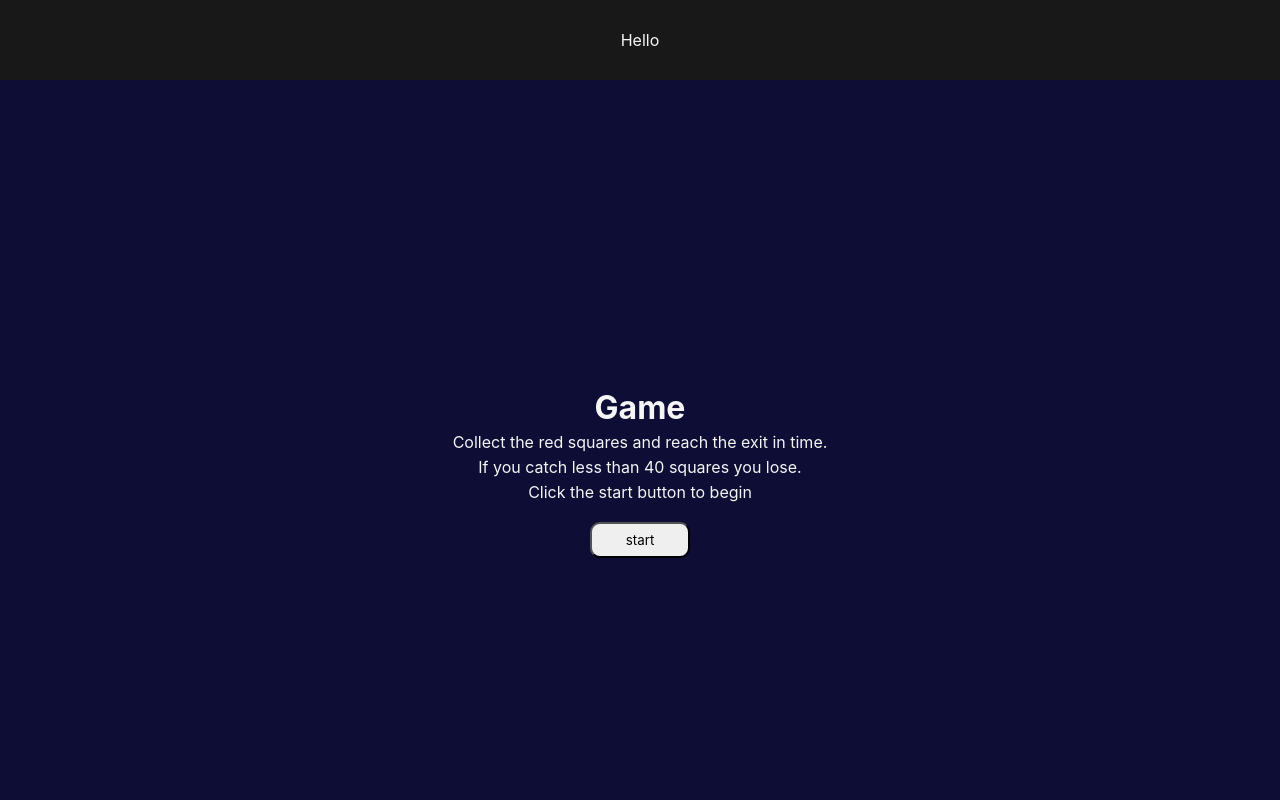
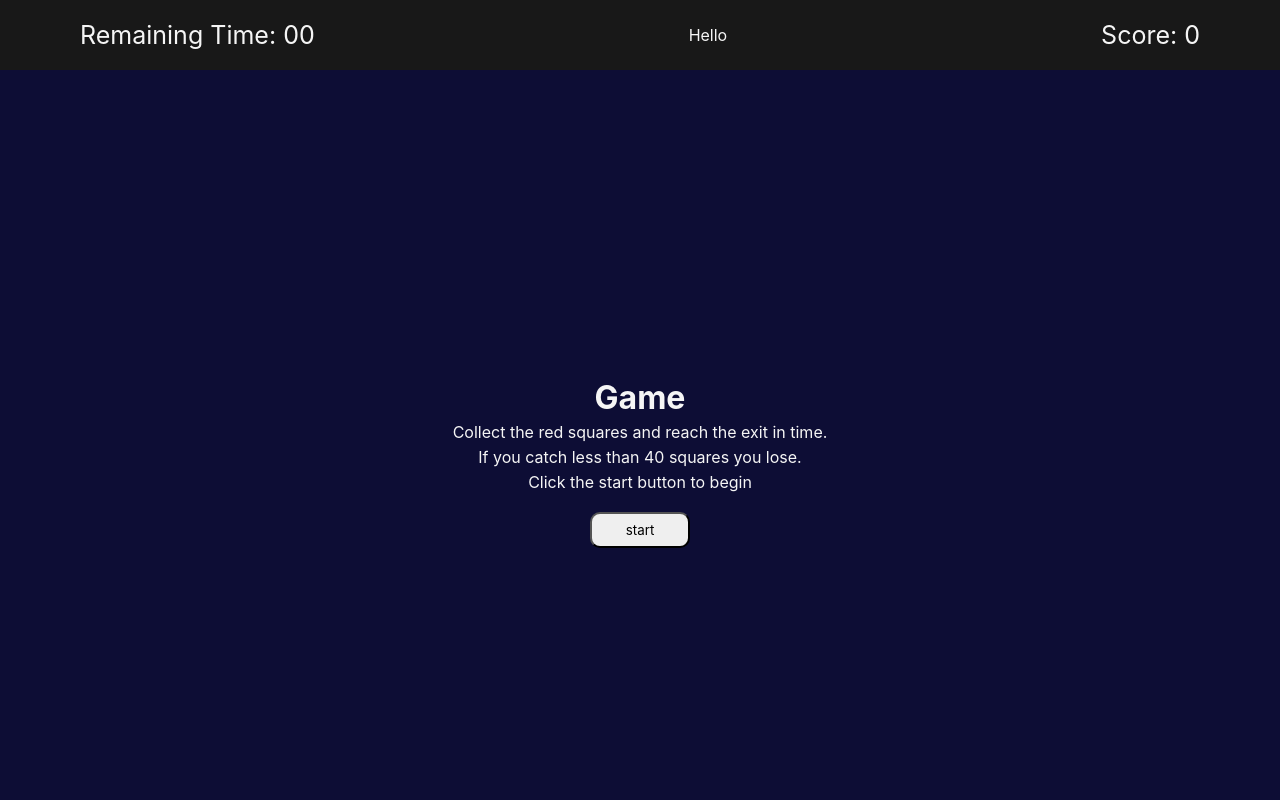
Before and after one commit to skystub/wandering-ghost-game, a website built with Vite: page index.html in a window 1280 px wide. Shown: the top 800 px of the page. Built offline with nearby package versions, Linux system fonts and the light colour scheme; files whose address does not match are found by name.

Commit message:
Changed timer and score location, added code for fog

```diff
--- a/Map.js
+++ b/Map.js
@@ -93,7 +93,6 @@ export class GameMap {
 
                 // Always place floor first
                 if (tile !== 1) {
-                    //this.scene.add.image(posX, posY, 'floor');
                     const floorTile = this.scene.add.image(posX, posY, 'floor');
                     this.floorTiles.add(floorTile);
                 }
@@ -101,11 +100,13 @@ export class GameMap {
                 switch(tile) {
                     case 1: // Wall
                         this.walls.create(posX, posY, 'wall')
-                            .setImmovable(true);
+                            .setImmovable(true)
+                            .setDepth(-1);
                         break;
                     case 2: // Collectible //const fire = ?
                         const fire = this.collectibles.create(posX, posY, 'fire')
-                            .setScale(0.5);
+                            .setScale(0.5)
+                            .setDepth(0);
                         fire.setData('gridX', x); // Store grid position
                         fire.setData('gridY', y);
                         this.totalCollectibles++;
@@ -115,7 +116,7 @@ export class GameMap {
                         // this.totalCollectibles++;
                         // break;
                     case 3: // Exit
-                        this.exitTile = this.scene.add.image(posX, posY, 'exit');
+                        this.exitTile = this.scene.add.image(posX, posY, 'exit').setDepth(0);
                         this.exitPos = { x: x, y: y };
                         break;
                 }
--- a/index.html
+++ b/index.html
@@ -8,7 +8,9 @@
   </head>
   <body>
     <header>
+      <div id="timerDisplay">Remaining Time: 00</div>
       <p>Hello</p>
+      <div id="scoreDisplay">Score: 0</div>
     </header>
     <main>
       <canvas id="gameCanvas"></canvas>
--- a/main.js
+++ b/main.js
@@ -3,9 +3,9 @@ import Phaser from 'phaser'
 import {GameMap} from './map.js'
 import { Player } from './player.js';
 
-const TILE_SIZE = 16;  // Your tile size
-const GRID_WIDTH = 69; // Desired width in tiles
-const GRID_HEIGHT = 34; // Desired height in tiles
+const TILE_SIZE = 16;
+const GRID_WIDTH = 69;
+const GRID_HEIGHT = 34;
 
 const sizes = {
     width: GRID_WIDTH * TILE_SIZE,  // 69 * 16 = 1104 pixels
@@ -35,7 +35,6 @@ class GameScene extends Phaser.Scene{
         this.bgMusic;
         this.emitter;
         this.gameMap;
-        //this.collectibles;
     }
 
     preload(){
@@ -55,7 +54,7 @@ class GameScene extends Phaser.Scene{
         //this.bgMusic.play();
         //this.bgMusic.stop();
 
-        this.add.image(0,0,"bg").setOrigin(0,0).setDepth(-1);
+        this.add.image(0,0,"bg").setOrigin(0,0).setDepth(-2);
 
         this.player = new Player(this, 0, sizes.height - 100);
 
@@ -78,17 +77,22 @@ class GameScene extends Phaser.Scene{
 
         this.cursor = this.input.keyboard.createCursorKeys();
 
-        this.textScore = this.add.text(sizes.width - 120, 10, "Score:0",{
-            font: "25px Arial",
-            fill: "#000000",
-        });
+        // this.textScore = this.add.text(sizes.width - 120, 10, "Score:0",{
+        //     font: "25px Arial",
+        //     fill: "#000000",
+        // });
 
-        this.textTime = this.add.text(10, 10, "Remaining Time: 00",{
-            font: "25px Arial",
-            fill: "#000000",
-        });
+        // this.textTime = this.add.text(10, 10, "Remaining Time: 00",{
+        //     font: "25px Arial",
+        //     fill: "#000000",
+        // });
 
-        this.timedEvent = this.time.delayedCall(50000, this.gameOver,[], this);
+        this.scoreDisplay = document.getElementById('scoreDisplay');
+        this.timerDisplay = document.getElementById('timerDisplay');
+
+        // Initialize the timer event
+        this.timedEvent = this.time.delayedCall(120000, this.gameOver, [], this);
+
 
         this.emitter=this.add.particles(0,0,"money",{
             speed: 100,
@@ -98,11 +102,48 @@ class GameScene extends Phaser.Scene{
             emitting:false
         })
         this.emitter.startFollow(this.player.sprite, this.player.sprite.width/2, this.player.sprite.height/2, true);
+
+        // // Create the dark overlay
+        // const darkness = this.add.graphics();
+        // darkness.fillStyle(0x000000, 0.95); // Black with 0.8 opacity
+        // darkness.fillRect(0, 0, sizes.width, sizes.height);
+        // darkness.setDepth(1); // Above the map but below UI
+
+        // // Create a mask that follows the player
+        // const spotlight = this.make.graphics({
+        //     add: false  // Don't add to display list
+        // });
+
+        // // Function to update the spotlight position
+        // const updateSpotlight = () => {
+        //     spotlight.clear();
+        //     spotlight.fillStyle(0xffffff);
+        //     spotlight.fillCircle(
+        //         this.player.sprite.x,
+        //         this.player.sprite.y,
+        //         100  // Radius of visible area
+        //     );
+        // }
+
+        // // Initial spotlight
+        // updateSpotlight();
+
+        // // Create mask and apply to darkness
+        // const mask = spotlight.createGeometryMask();
+        // mask.invertAlpha = true;
+        // darkness.setMask(mask);
+
+        // // Store references for update
+        // this.darkness = darkness;
+        // this.spotlight = spotlight;
+        // this.updateSpotlight = updateSpotlight;
     }
 
     update(){
         this.remainingTime = this.timedEvent.getRemainingSeconds();
-        this.textTime.setText(`Remaining Time: ${Math.round(this.remainingTime).toString()}`);
+        this.timerDisplay.textContent = `Remaining Time: ${Math.round(this.remainingTime)}`;
+
+        // this.textTime.setText(`Remaining Time: ${Math.round(this.remainingTime).toString()}`);
 
         this.player.update(this.cursor);
 
@@ -112,6 +153,7 @@ class GameScene extends Phaser.Scene{
             }
             // If player doesn't have enough fires, nothing happens
         }
+        this.updateSpotlight();
     }
 
     collectFire(player, fire) {
@@ -121,7 +163,8 @@ class GameScene extends Phaser.Scene{
 
             // Update score
             this.fires++;
-            this.textScore.setText(`Score: ${this.fires}`);
+            //this.textScore.setText(`Score: ${this.fires}`);
+            this.scoreDisplay.textContent = `Score: ${this.fires}`;
 
             // Destroy the fire sprite
             fire.destroy();
--- a/style.css
+++ b/style.css
@@ -22,7 +22,19 @@
     min-height:100vh;
   }
 
-  header,footer{
+  header{
+    display: flex;
+    justify-content: space-between;
+    align-items: center;
+    padding: 20px 80px;
+  }
+
+  #timerDisplay, #scoreDisplay {
+    font-size: 25px;
+    color: var(--liClr);
+}
+
+  footer{
     display: flex;
     justify-content: center;
     align-items: center;
```
